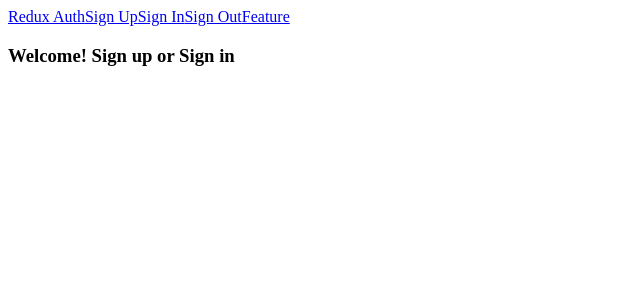
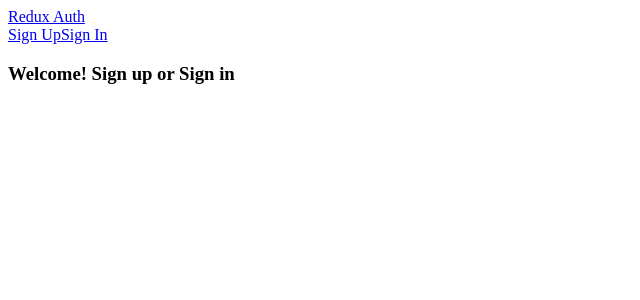
Before and after one commit to YairShlomo/Advanced-React-and-Redux, a React (Create React App) app in the folder auth/client/: page / in a window 1280 px wide. Shown: the top 300 px of the page, without its empty margins (0-640 px from the left). Built offline with nearby package versions, Linux system fonts and the light colour scheme.

Commit message:
conditional header rendering

```diff
--- a/auth/client/src/components/Header.js
+++ b/auth/client/src/components/Header.js
@@ -1,18 +1,37 @@
 import React, { Component } from "react";
 import { Link } from "react-router-dom";
+import { connect } from "react-redux";
 
 class Header extends Component {
+  renderLinks() {
+    if (this.props.authenticated) {
+      return (
+        <div>
+          <Link to="/signout">Sign Out</Link>
+          <Link to="/feature">Feature</Link>
+        </div>
+      );
+    } else {
+      return (
+        <div>
+          <Link to="/signup">Sign Up</Link>
+          <Link to="/signin">Sign In</Link>
+        </div>
+      );
+    }
+  }
   render() {
     return (
       <div>
         <Link to="/">Redux Auth</Link>
-        <Link to="/signup">Sign Up</Link>
-        <Link to="/signin">Sign In</Link>
-        <Link to="/signout">Sign Out</Link>
-        <Link to="/feature">Feature</Link>
+        {this.renderLinks()}
       </div>
     );
   }
 }
 
-export default Header;
+function mapStateToProps(state) {
+  return { authenticated: state.auth.authenticated };
+}
+
+export default connect(mapStateToProps)(Header);
```
